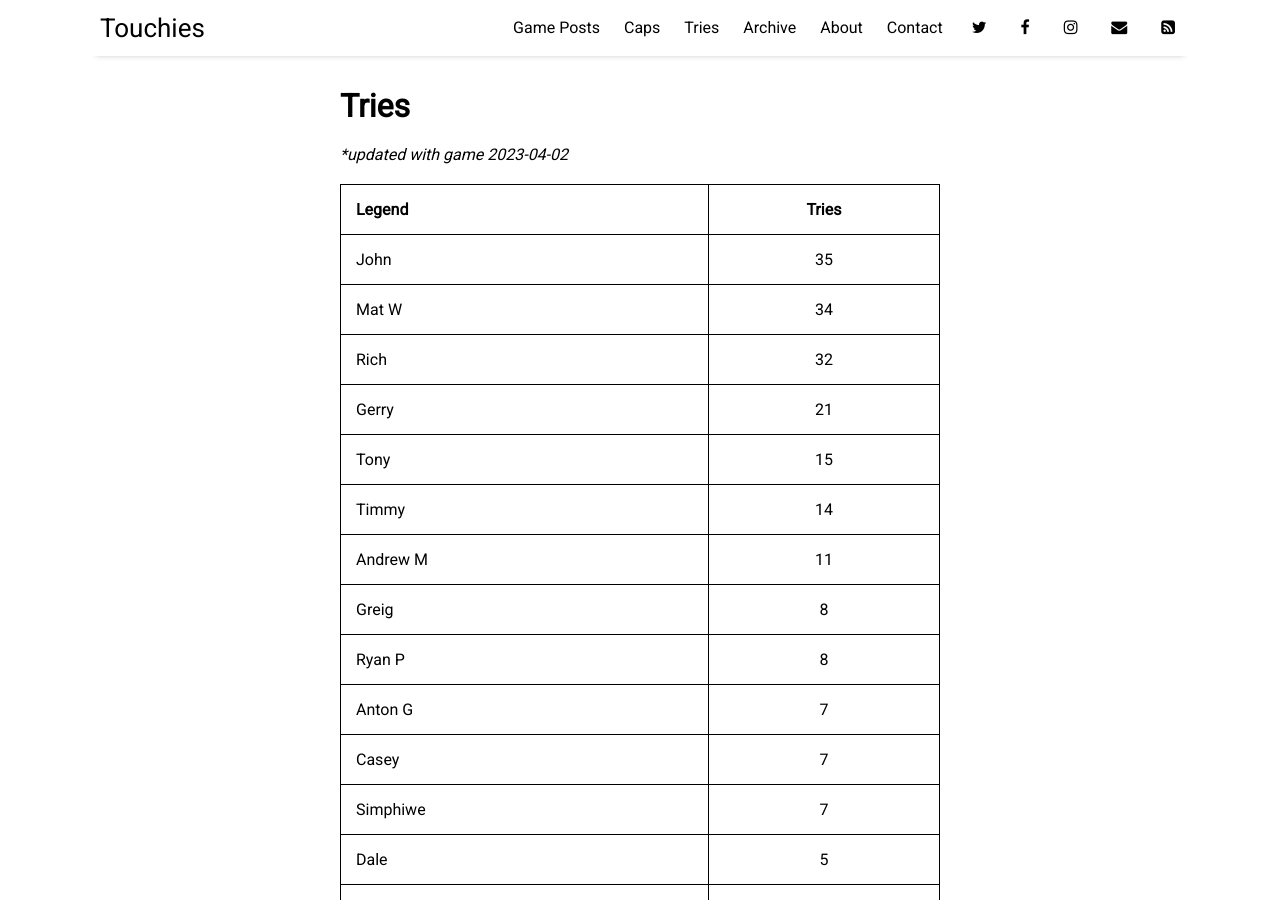
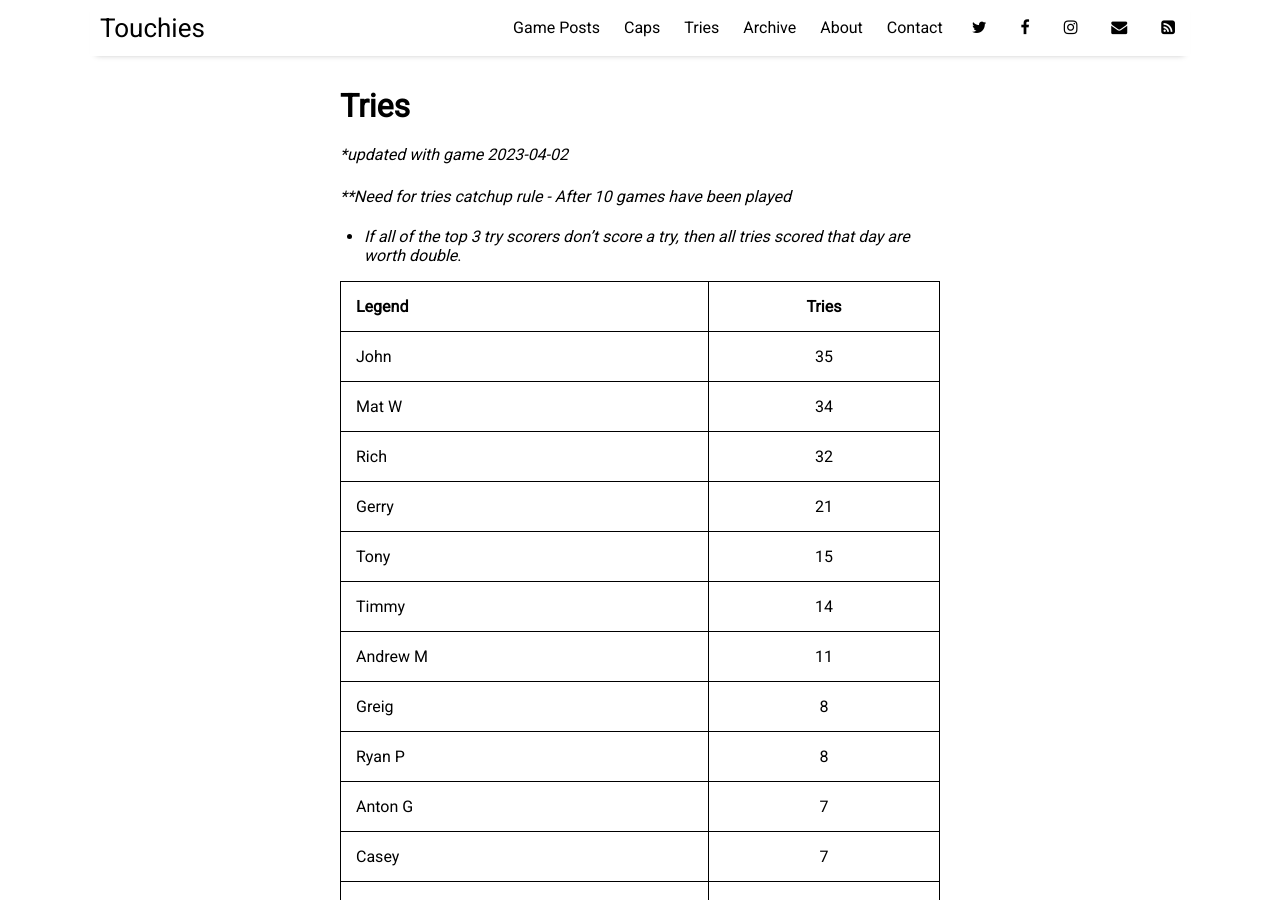
Before and after one commit to sundayrugby/sundayrugby.github.io, a Jekyll site: the page built from pages/tries.md, in a window 1280 px wide and 900 px high. Built offline with Jekyll 4.4.1, drawn with Linux system fonts in a browser that asks for light colours; nearby versions of some CDN libraries.

Commit message:
Update tries.md

```diff
--- a/pages/tries.md
+++ b/pages/tries.md
@@ -5,6 +5,10 @@ permalink: /tries
 ---
 
 **updated with game 2023-04-02*
+
+***Need for tries catchup rule - After 10 games have been played*
+* *If all of the top 3 try scorers don't score a try, then all tries scored that day are worth double*.
+
 
 
 Legend               | Tries
```
